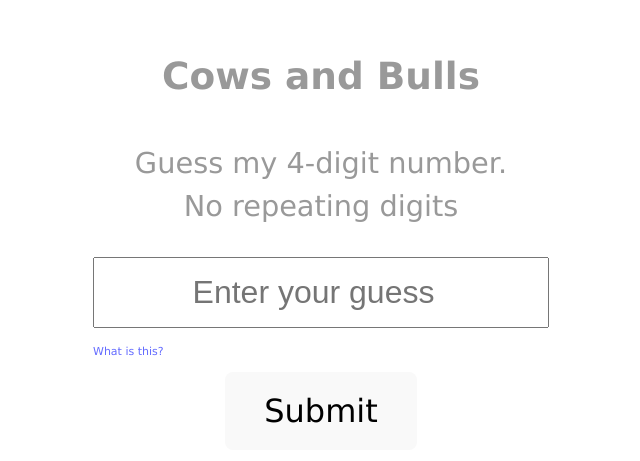
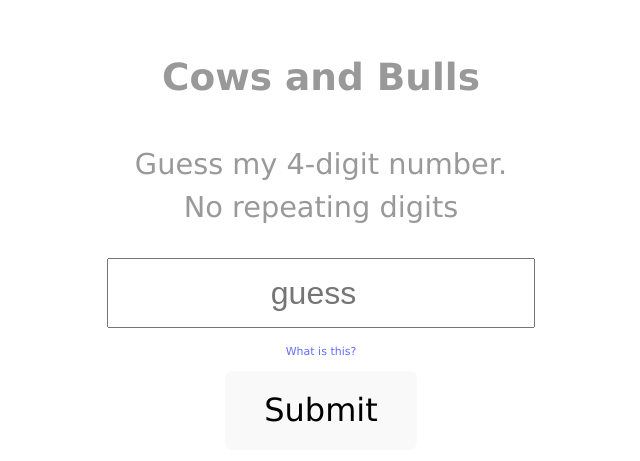
Before and after one commit to kamalx/supreme-bovines, a React (Vite) app: page / in a window 1280 px wide. Shown: the part 155-616 px from the top of the page, without its empty margins (319-959 px from the left). Built offline with nearby package versions, Linux system fonts and the light colour scheme.

Commit message:
Minor enhancements to visual layout

```diff
--- a/index.html
+++ b/index.html
@@ -3,7 +3,7 @@
   <head>
     <meta charset="UTF-8" />
     <link rel="icon" type="image/svg+xml" href="/vite.svg" />
-    <meta name="viewport" content="width=device-width, initial-scale=1.0" />
+    <meta name="viewport" content="width=device-width, initial-scale=1.0" maximum-scale="1.0" />
     <title>Cows and Bulls</title>
   </head>
   <body>
--- a/src/routes/Home.tsx
+++ b/src/routes/Home.tsx
@@ -74,8 +74,8 @@ const Home = () => {
           value={guess}
           onChange={(e) => setGuess(e.target.value)}
           maxLength={4}
-          placeholder='Enter your guess' />
-        <p className="about-game"><a href="/about">What is this?</a></p>
+          placeholder='guess' />
+        <p className="help center"><a href="/about">What is this?</a></p>
         <button type="submit">Submit</button>
       </form>
 
--- a/src/styles/App.scss
+++ b/src/styles/App.scss
@@ -18,16 +18,25 @@ p {
   &, p {
     font-size: 11px;
     text-align: left;
+    margin: 1rem auto;
   }
+}
+
+.center {
+  text-align: center;
+}
+
+.help {
+  font-size: 11px;
 }
 
 input {
   display: block;
   font-size: 1em;
-  line-height: 1.1em;
+  line-height: 2em;
   margin: 1rem auto;
-  padding: 1rem;
   text-align: center;
+  max-width: 90%;
 }
 
 @media screen and (max-width: 380px) {
@@ -47,6 +56,8 @@ input {
   margin: 0 auto;
   padding: 2rem;
   text-align: center;
+  box-sizing: border-box;
+  width: 100%;
 }
 
 .logo {
```
Also changed, not shown: 2 other files (tests, documents, lock files or other folders).
